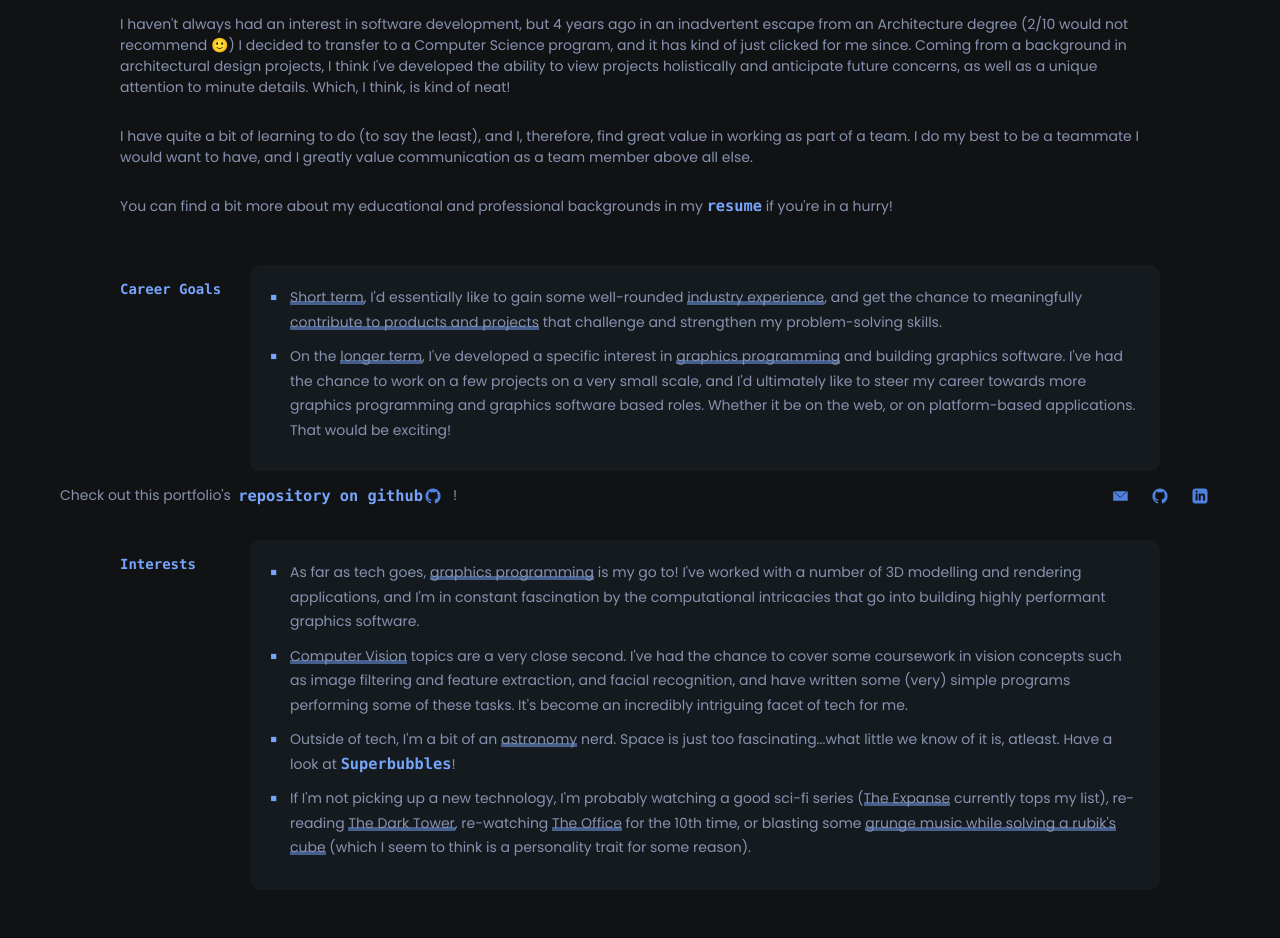
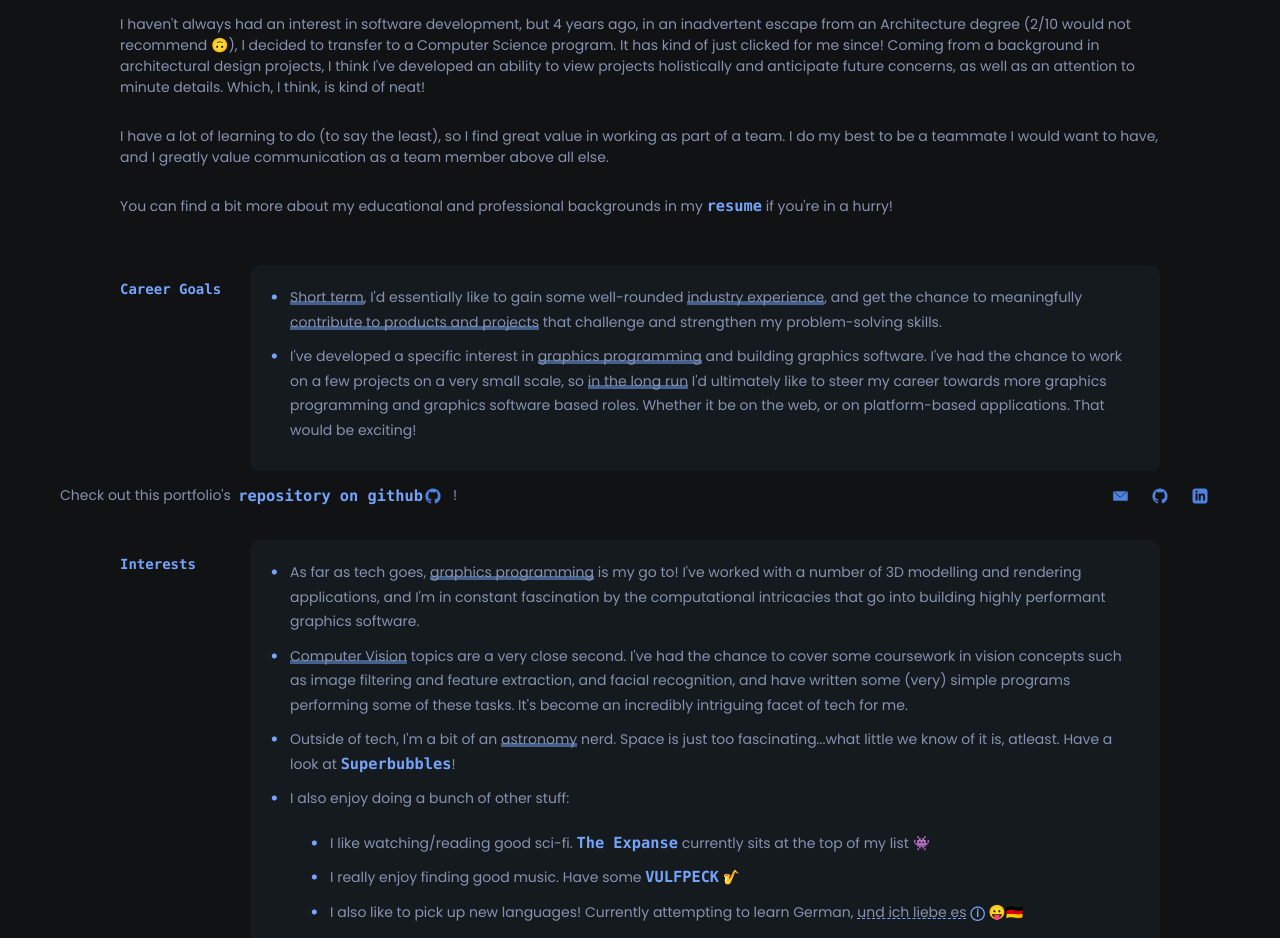
Before and after one commit to Duha-H/PortfolioSite, a React (Create React App) app: page /about in a window 1280 px wide. Shown: the part 280-1218 px from the top of the page. Built offline with nearby package versions, Linux system fonts and the light colour scheme.

Commit message:
Edited about section

```diff
--- a/src/about/About.css
+++ b/src/about/About.css
@@ -27,7 +27,7 @@ div.page-content {
 }
 
 .about-section li::before {
-  content: "▪";
+  content: "•";
   color: var(--accent);
   display: inline-block;
   width: 1em;
@@ -41,8 +41,67 @@ div.page-content {
   padding-bottom: 10px;
 }
 
+.about-section text {
+  text-decoration: underline dashed var(--accent) 1px;
+  -webkit-text-decoration: underline dashed var(--accent) 1px;
+  position: relative;
+}
+
+.about-section .translation-tip {
+  display: none;
+  position: absolute;
+  border-radius: 3px;
+  background-color: var(--accent);
+  color: var(--bg);
+  top: 130%;
+  right: 0;
+  left: 0;
+  line-height: 1em;
+  padding: 3.5px;
+  text-align: center;
+  opacity: 0;
+}
+
+.about-section .translation-tip.visible {
+  display: block;
+  opacity: 1;
+  transition: 0.5s opacity ease-in-out;
+}
+
+.about-section .translation-tip.visible::before {
+  --tooltip-size: 5px;
+  content: '';
+  display: block;
+  width: 0;
+  height: 0;
+  position: absolute;
+  border-right: var(--tooltip-size) solid transparent;
+  border-left: var(--tooltip-size) solid transparent;
+  border-bottom: var(--tooltip-size) solid var(--accent);
+  left: calc(50% - var(--tooltip-size));
+  top: calc(-1 * var(--tooltip-size));
+}
+
+button.tooltip-btn {
+  color: var(--accent);
+  font-weight: 600;
+}
+
 @media screen and (max-width: 768px) {
   .about-section {
     flex-direction: column;
   }
+
+  .about-section ul {
+    padding: 10px;
+    padding-left: 0;
+  }
+
+  .about-section li::before {
+    left: 10px;
+  }
+
+  .about-section li {
+    padding-left: 25px;
+  }
 }
--- a/src/about/About.tsx
+++ b/src/about/About.tsx
@@ -3,26 +3,36 @@ import "./About.css";
 
 class About extends React.Component {
 
+  translation = React.createRef<HTMLSpanElement>();
+
   componentDidMount() {
     document.title = 'About | Duha Hassan';
+  }
+
+  displayTranslationTooltip() {
+    if (!this.translation.current?.classList.contains('visible')) {
+      this.translation.current?.classList.add('visible');
+    } else {
+      this.translation.current?.classList.remove('visible');
+    }
   }
 
   render() {
     return (
       <div className="page-content">
-        <h2>About</h2>
+        <h2>About me</h2>
         <div className="slide-up">
-          <p>Hi, I'm Duha!</p>
+          <p>Hey there, I'm Duha!</p>
           <p>I'm a <b>recently-graduated software developer</b>, currently based in Toronto. I enjoy experimenting with different technologies, and building pieces of software that solve a problem or make a task slightly easier.</p>
-          <p>I haven't always had an interest in software development, but 4 years ago in an inadvertent escape from an Architecture degree (2/10 would not recommend &#128578;) I decided to transfer to a Computer Science program, and it has kind of just clicked for me since. Coming from a background in architectural design projects, I think I've developed the ability to view projects holistically and anticipate future concerns, as well as a unique attention to minute details. Which, I think, is kind of neat!</p>
-          <p>I have quite a bit of learning to do (to say the least), and I, therefore, find great value in working as part of a team. I do my best to be a teammate I would want to have, and I greatly value communication as a team member above all else.</p>
+          <p>I haven't always had an interest in software development, but 4 years ago, in an inadvertent escape from an Architecture degree (2/10 would not recommend <span role="img" aria-label="upside-down smiling face">🙃</span>), I decided to transfer to a Computer Science program. It has kind of just clicked for me since! Coming from a background in architectural design projects, I think I've developed an ability to view projects holistically and anticipate future concerns, as well as an attention to minute details. Which, I think, is kind of neat!</p>
+          <p>I have a lot of learning to do (to say the least), so I find great value in working as part of a team. I do my best to be a teammate I would want to have, and I greatly value communication as a team member above all else.</p>
           <p>You can find a bit more about my educational and professional backgrounds in my <a href={require('../assets/pdfs/Resume_Duha_Hassan_v3_1_default.pdf')} target="_blank" rel="noopener noreferrer" id="link-resume">resume</a> if you're in a hurry!</p>
 
           <div className="about-section">
             <p className="title">Career Goals&nbsp;</p>
             <ul>
               <li><b>Short term</b>, I'd essentially like to gain some well-rounded <b>industry experience</b>, and get the chance to meaningfully <b>contribute to products and projects</b> that challenge and strengthen my problem-solving skills.</li>
-              <li>On the <b>longer term</b>, I've developed a specific interest in <b>graphics programming</b> and building graphics software. I've had the chance to work on a few projects on a very small scale, and I'd ultimately like to steer my career towards more graphics programming and graphics software based roles. Whether it be on the web, or on platform-based applications. That would be exciting!</li>
+              <li>I've developed a specific interest in <b>graphics programming</b> and building graphics software. I've had the chance to work on a few projects on a very small scale, so <b>in the long run</b> I'd ultimately like to steer my career towards more graphics programming and graphics software based roles. Whether it be on the web, or on platform-based applications. That would be exciting!</li>
             </ul>
           </div>
 
@@ -32,11 +42,23 @@ class About extends React.Component {
               <li>As far as tech goes, <b>graphics programming</b> is my go to! I've worked with a number of 3D modelling and rendering applications, and I'm in constant fascination by the computational intricacies that go into building highly performant graphics software.</li>
               <li><b>Computer Vision</b> topics are a very close second. I've had the chance to cover some coursework in vision concepts such as image filtering and feature extraction, and facial recognition, and have written some (very) simple programs performing some of these tasks. It's become an incredibly intriguing facet of tech for me.</li>
               <li>Outside of tech, I'm a bit of an <b>astronomy</b> nerd. Space is just too fascinating...what little we know of it is, atleast. Have a look at <a href="https://en.wikipedia.org/wiki/Superbubble" target="_blank" rel="noopener noreferrer" id="link-supperbubbles">Superbubbles</a>!</li>
-              <li>If I'm not picking up a new technology, I'm probably watching a good sci-fi series (<b>The Expanse</b> currently tops my list), re-reading <b>The Dark Tower</b>, re-watching <b>The Office</b> for the 10th time, or blasting some <b>grunge music while solving a rubik's cube</b> (which I seem to think is a personality trait for some reason).</li>
+              <li>I also enjoy doing a bunch of other stuff:
+                <ul>
+                  <li>I like watching/reading good sci-fi. <a href="https://www.imdb.com/title/tt3230854/" target="_blank" rel="noopener noreferrer" id="link-supperbubbles">The Expanse</a> currently sits at the top of my list <span role="img" aria-label="alien monster emoji">👾</span></li>
+                  <li>I really enjoy finding good music. Have some <a href="https://www.youtube.com/watch?v=UZPX9KQbwsg" target="_blank" rel="noopener noreferrer">VULFPECK</a> <span role="img" aria-label="saxophone emoji">🎷</span></li>
+                  <li>I also like to pick up new languages! Currently attempting to learn German,&nbsp;
+                    <text xmlLang="de">und ich liebe es
+                      <span className="translation-tip" ref={this.translation}>and I love it</span>
+                    </text>&nbsp;
+                    <button id="translation-tooltip" className="tooltip-btn" onClick={() => this.displayTranslationTooltip()}>ⓘ</button>&nbsp;
+                    <span role="img" aria-label="tongue face emoji">😛</span><span role="img" aria-label="German flag">🇩🇪</span>
+                  </li>
+                </ul>
+              </li>
             </ul>
           </div>
 
-          <p>I think that pretty much covers it &#128578;</p>
+          <p>And yeah, I think that pretty much covers it <span role="img" aria-label="rocket emoji">🚀</span></p>
         </div>
       </div>
     );
--- a/src/home/Home.tsx
+++ b/src/home/Home.tsx
@@ -87,12 +87,12 @@ class Home extends React.Component<any, StateType> {
           <div className="row">
             <div className="">
               <p>I'm a <b>recently-graduated software developer</b>, currently based in Toronto. I enjoy experimenting with different technologies, and building pieces of software that solve a problem or make a task slightly easier.</p>
-              <p>I haven't always had an interest in software development, but 4 years ago in an inadvertent escape from an Architecture degree I decided to transfer to a Computer Science program, and it has kind of just clicked for me since!</p>
+              <p>I haven't always had an interest in software development, but 4 years ago, in an inadvertent escape from an Architecture degree, I decided to transfer to a Computer Science program. It has kind of just clicked for me since!</p>
             </div>
 
             <div className="">
-              <p>Coming from a background in architectural design, I think I've developed the ability to view projects holistically and anticipate future concerns, as well as a unique attention to minute details. Which, I think, is kind of neat!</p>
-              <p>I have quite a bit of learning to do, and I, therefore, find great value in working as part of a team. I do my best to be a teammate I would want to have, and I greatly value communication as a team member above all else.</p>
+              <p>Coming from a background in architectural design projects, I think I've developed an ability to view projects holistically and anticipate future concerns, as well as an attention to minute details. Which, I think, is kind of neat!</p>
+              <p>I have a lot of learning to do, so I find great value in working as part of a team. I do my best to be a teammate I would want to have, and I greatly value communication as a team member above all else.</p>
               <p className="prompt">
                 <NavLink to="/about" className="link" id="link-about">read more</NavLink>
                 <img className="icon" src={require('../assets/icon_arrow.svg')} alt="right arrow"/>
```
